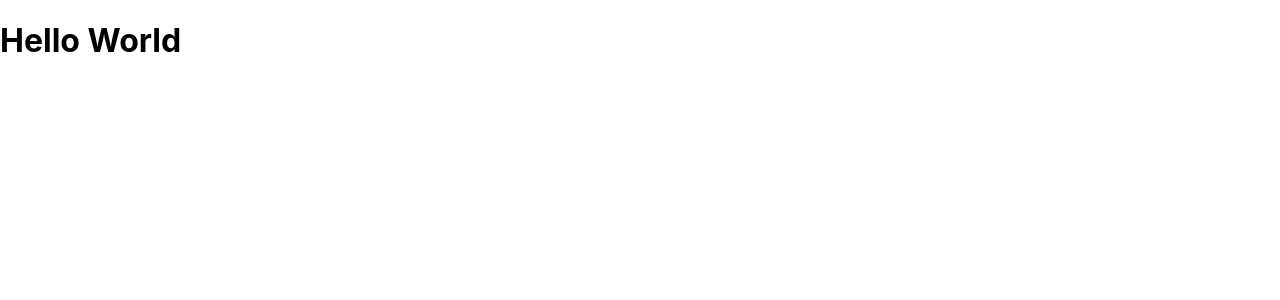
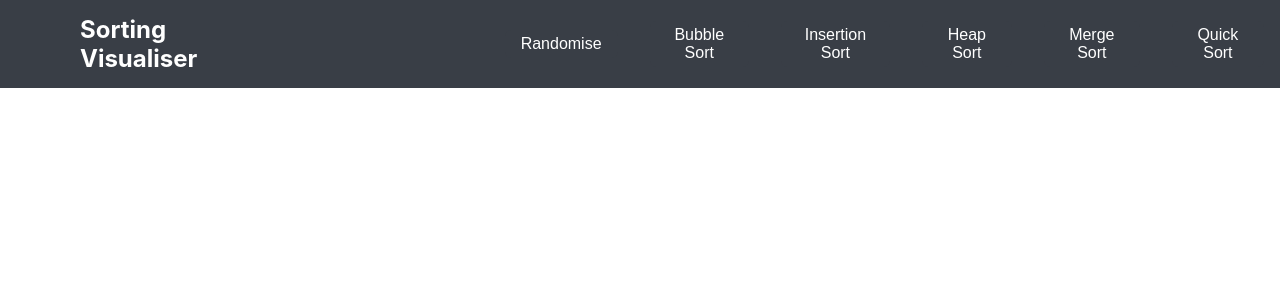
Before and after one commit to srujank526/sorting-visualiser, a React (Create React App) app: page / in a window 1280 px wide. Shown: the top 300 px of the page. Built offline with nearby package versions, Linux system fonts and the light colour scheme.

Commit message:
adding header component

```diff
--- a/src/App.js
+++ b/src/App.js
@@ -1,7 +1,8 @@
+import Header from "./components/Header";
 function App() {
   return (
     <div className="App">
-      <h1>Hello World</h1>
+      <Header/>
     </div>
   );
 }
--- /dev/null
+++ b/src/components/Header.css
@@ -0,0 +1,27 @@
+.nav {
+    background-color: #393e46;
+    color: white;
+    display: flex;
+    height: 11vh;
+    align-items: center;
+}
+
+.heading {
+    margin-left: 5rem;
+    margin-right: 15rem;
+}
+
+.buttons {
+    border: none;
+    font-size: medium;
+    background-color: #393e46;
+    color: white;
+    margin: 0 1rem;
+    padding: 0.3rem 1rem;
+    border-radius: 6px;
+}
+
+.buttons:hover {
+    color: grey;
+    cursor: pointer;
+}
--- /dev/null
+++ b/src/components/Header.js
@@ -0,0 +1,39 @@
+import React from "react";
+import "./Header.css";
+
+const Header = (props) => {
+      const {
+            randomise,
+            initiateBubbleSort,
+            initiateInsertionSort,
+            initiateHeapSort,
+            initiateMergeSort,
+            initiateQuickSort,
+      } = props;
+    return (
+        <div className="nav">
+              <h2 className="heading">Sorting Visualiser</h2>
+
+              <button className="buttons" onClick={randomise}>
+                    Randomise
+              </button>
+              <button className="buttons" onClick={initiateBubbleSort}>
+                    Bubble Sort
+              </button>
+              <button className="buttons" onClick={initiateInsertionSort}>
+                    Insertion Sort
+              </button>
+              <button className="buttons" onClick={initiateHeapSort}>
+                    Heap Sort
+              </button>
+              <button className="buttons" onClick={initiateMergeSort}>
+                    Merge Sort
+              </button>
+              <button className="buttons" onClick={initiateQuickSort}>
+                    Quick Sort
+              </button>
+        </div>
+  );
+
+}
+export default Header;
```
